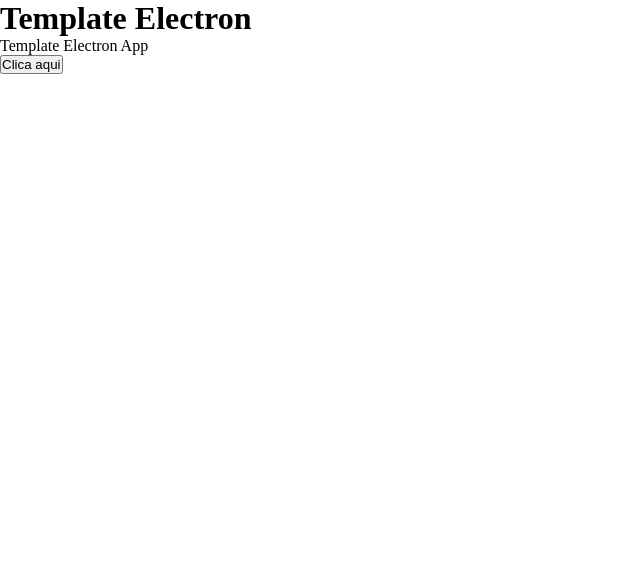
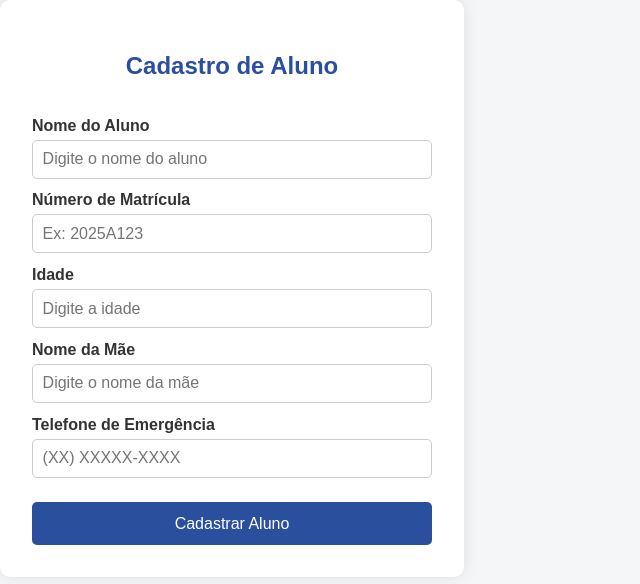
Before and after one commit to Anacarol3010/atividade-escola-electron, an Electron app: page src/pages/index.html in a window 800 px wide. Shown: the whole page, without its empty margins (0-640 px from the left). Drawn offline with Linux system fonts and the light colour scheme; files that its build step writes are made by us from their sources.

Commit message:
.js editado

```diff
--- a/src/js/script.js
+++ b/src/js/script.js
@@ -0,0 +1,29 @@
+var listaAlunos = []
+var formVar = document.getElementById("form-cadastro")
+
+function cadastrarAluno(evento) {
+evento.preventDefault()
+
+var inputNome = document.getElementById("nome").value
+var inputMatricula = document.getElementById("matricula").value
+var inputIdade = document.getElementById("idade").value
+var inputMae = document.getElementById("mae").value
+var inputTelefone = document.getElementById("telefone").value
+
+var objetoAluno = {
+  nome: inputNome,
+  matricula: inputMatricula,
+  idade: inputIdade,
+  mae: inputMae,
+  telefone: inputTelefone
+
+
+}
+
+
+listaAlunos.push(objetoAluno)
+console.log(listaAlunos)
+
+}
+
+formVar.addEventListener("submit", cadastrarAluno )
--- a/src/pages/index.html
+++ b/src/pages/index.html
@@ -3,28 +3,34 @@
 <head>
     <meta charset="UTF-8">
     <meta name="viewport" content="width=device-width, initial-scale=1.0">
-   <link rel="stylesheet" href="..styles/styles.css">
+   <link rel="stylesheet" href="../styles/styles.css">
     <title>Template Electron</title>
 </head>
 <body>
-    <h1>Template Electron </h1>
-    <p> Template Electron App</p>
 
-        <button onclick="mostrar_informacao()" >Clica aqui</button>
 
-    <script src="../js/script.js"></script>
+  <div class="form-container">
+    <h2>Cadastro de Aluno</h2>
 
-    <script>
-      function mostrar_informacao() {
-        console.log("Ana carolina")
-        console.log("40 anos")
+    <form id="form-cadastro">
+      <label for="nome">Nome do Aluno</label>
+      <input type="text" id="nome" placeholder="Digite o nome do aluno" required />
 
-    }
-      console.log('Ola mundo!');
+      <label for="matricula">Número de Matrícula</label>
+      <input type="text" id="matricula" placeholder="Ex: 2025A123" required />
 
-      var nome = 'Ana carolina'
+      <label for="idade">Idade</label>
+      <input type="number" id="idade" placeholder="Digite a idade" required />
 
-      console.log(nome);
-    </script>
+      <label for="mae">Nome da Mãe</label>
+      <input type="text" id="mae" placeholder="Digite o nome da mãe" required />
+
+      <label for="telefone">Telefone de Emergência</label>
+      <input type="tel" id="telefone" placeholder="(XX) XXXXX-XXXX" required />
+
+      <button type="submit">Cadastrar Aluno</button>
+    </form>
+  </div>
+   <script src="../js/script.js"></script>
 </body>
 </html>
--- a/src/styles/styles.css
+++ b/src/styles/styles.css
@@ -1,5 +1,69 @@
-* {
-    margin: 0;
-    padding: 0;
-    box-sizing: 0;
+body {
+  font-family: Arial, sans-serif;
+  background-color: #f4f6f8;
+  margin: 0;
+  padding: 0;
 }
+
+.centered {
+  display: flex;
+  justify-content: center;
+  align-items: center;
+  height: 100vh;
+}
+
+.form-container {
+  background-color: white;
+  padding: 2rem;
+  border-radius: 10px;
+  box-shadow: 0 0 15px rgba(0,0,0,0.1);
+  width: 100%;
+  max-width: 400px;
+}
+
+h2 {
+  text-align: center;
+  color: #2a4f9c;
+  margin-bottom: 1.5rem;
+}
+
+form {
+  display: flex;
+  flex-direction: column;
+}
+
+label {
+  margin-top: 0.8rem;
+  font-weight: bold;
+  color: #333;
+}
+
+input {
+  padding: 0.6rem;
+  font-size: 1rem;
+  border: 1px solid #ccc;
+  border-radius: 5px;
+  margin-top: 0.3rem;
+}
+
+button {
+  margin-top: 1.5rem;
+  padding: 0.8rem;
+  background-color: #2a4f9c;
+  color: white;
+  font-size: 1rem;
+  border: none;
+  border-radius: 5px;
+  cursor: pointer;
+}
+
+button:hover {
+  background-color: #1c3877;
+}
+
+.success-msg {
+  margin-top: 1rem;
+  color: green;
+  font-weight: bold;
+  text-align: center;
+}
```
